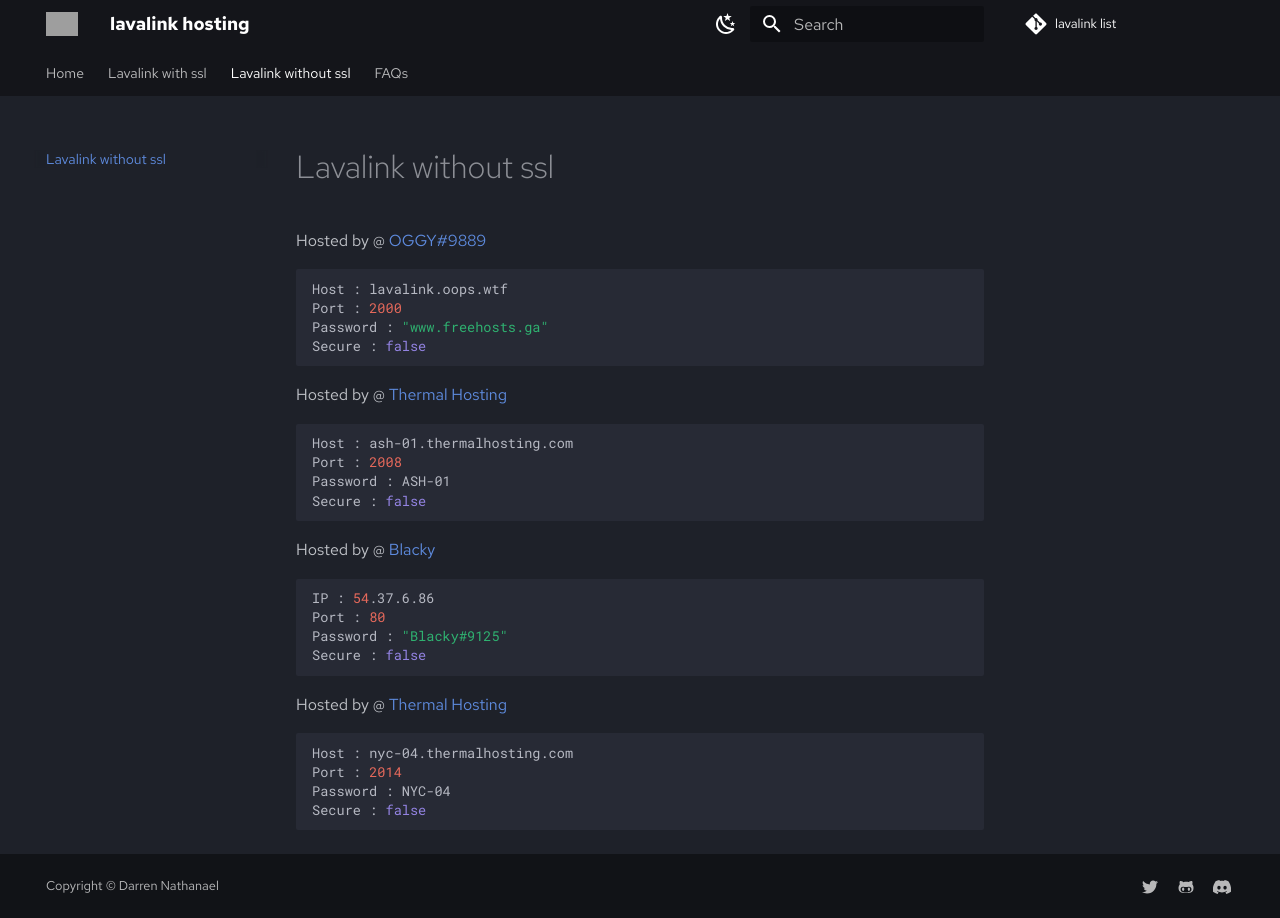
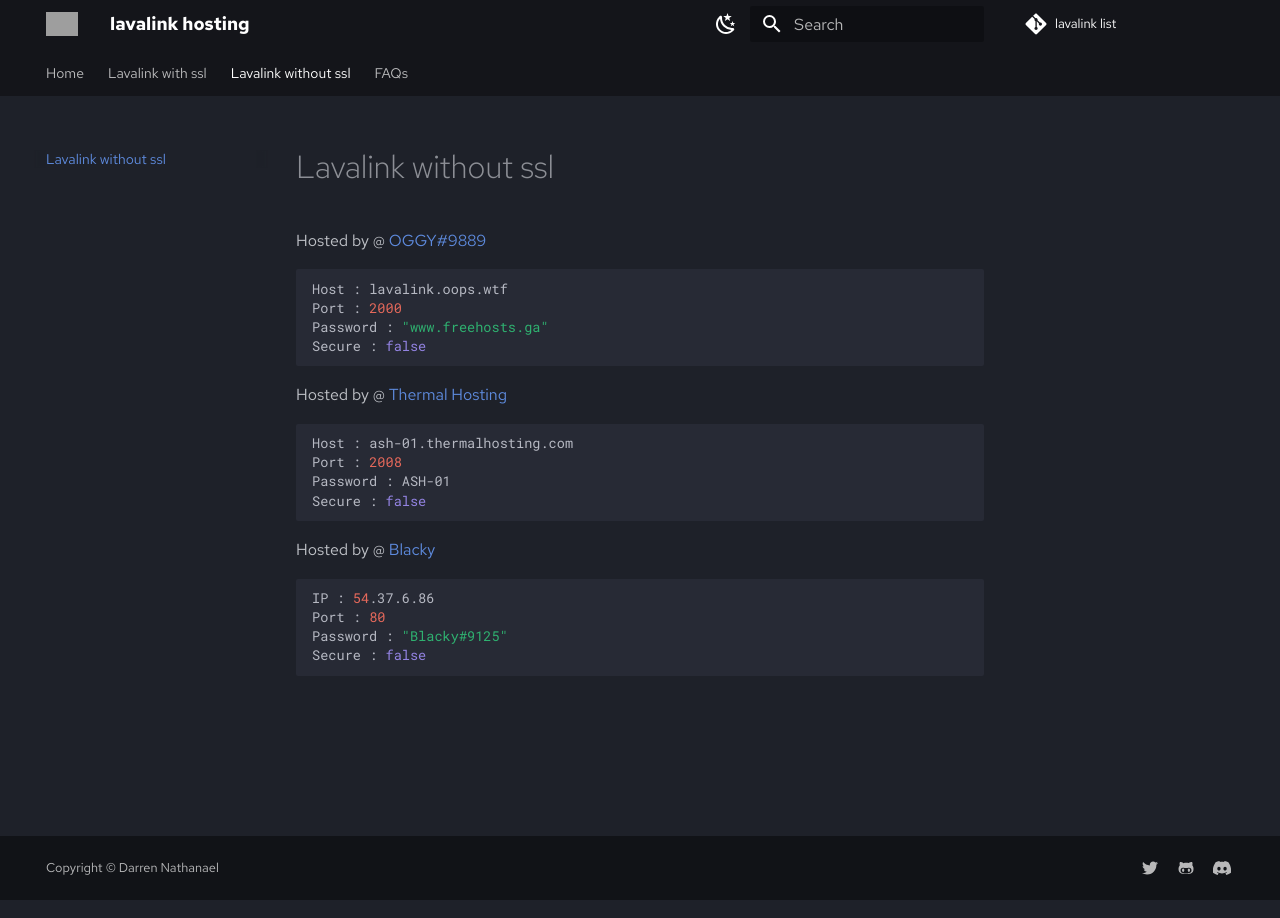
Before and after one commit to DarrenOfficial/lavalink-list, an MkDocs documentation site: the page built from docs/NoSSL/lavalink-without-ssl.md, in a window 1280 px wide. Built offline with MkDocs 1.6.1 and Material for MkDocs 9.7.7, drawn with Linux system fonts in a browser that asks for light colours; comment, search, counter and statistics services are not loaded; grey boxes are pictures that could not be loaded.

Commit message:
Removed NYC-04 (#169)

````diff
--- a/docs/NoSSL/lavalink-without-ssl.md
+++ b/docs/NoSSL/lavalink-without-ssl.md
@@ -28,11 +28,3 @@ Port : 80
 Password : "Blacky#9125"
 Secure : false
 ```
-
-Hosted by @ [Thermal Hosting](https://thermalhosting.com)
-```bash
-Host : nyc-04.thermalhosting.com
-Port : 2014
-Password : NYC-04
-Secure : false
-```
````
